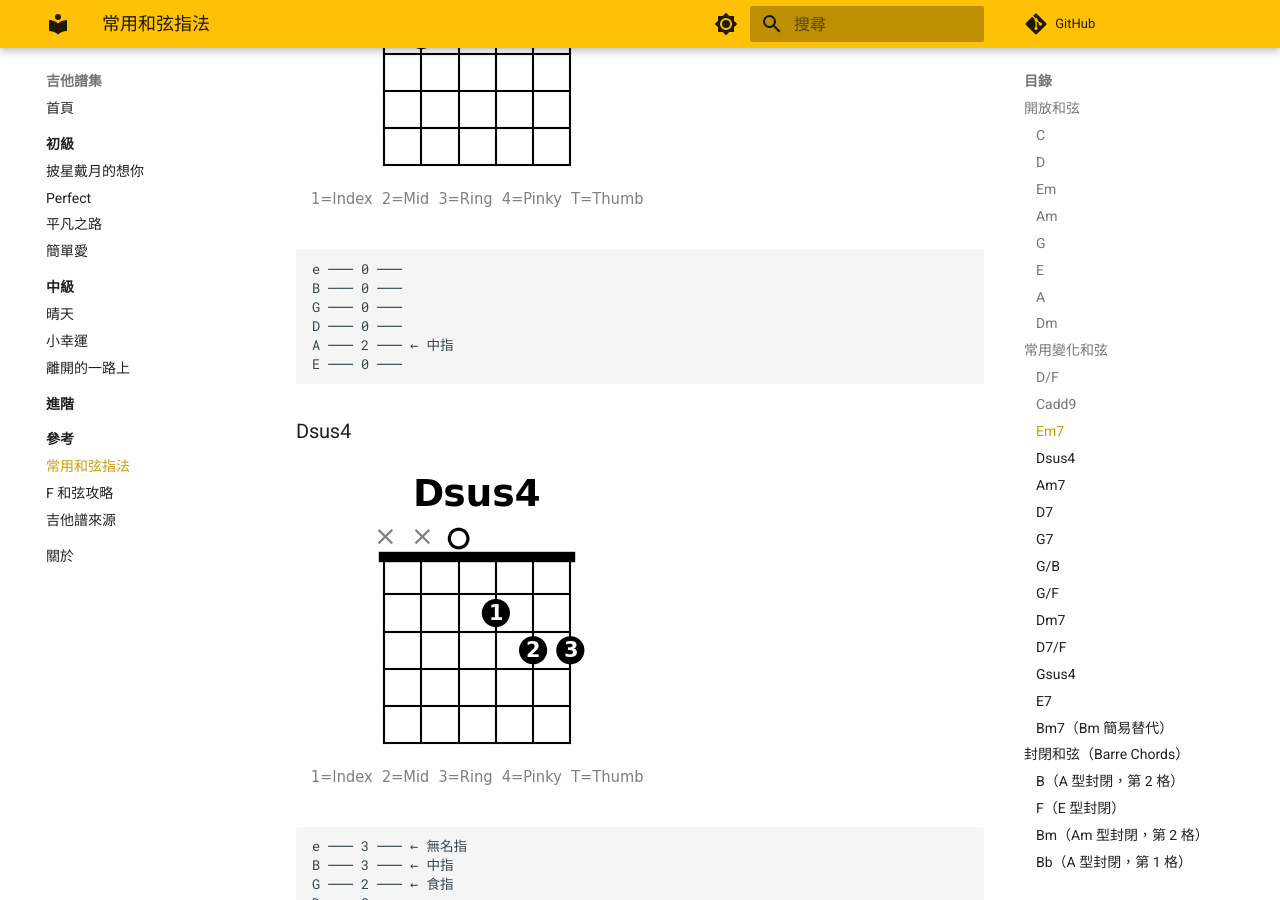
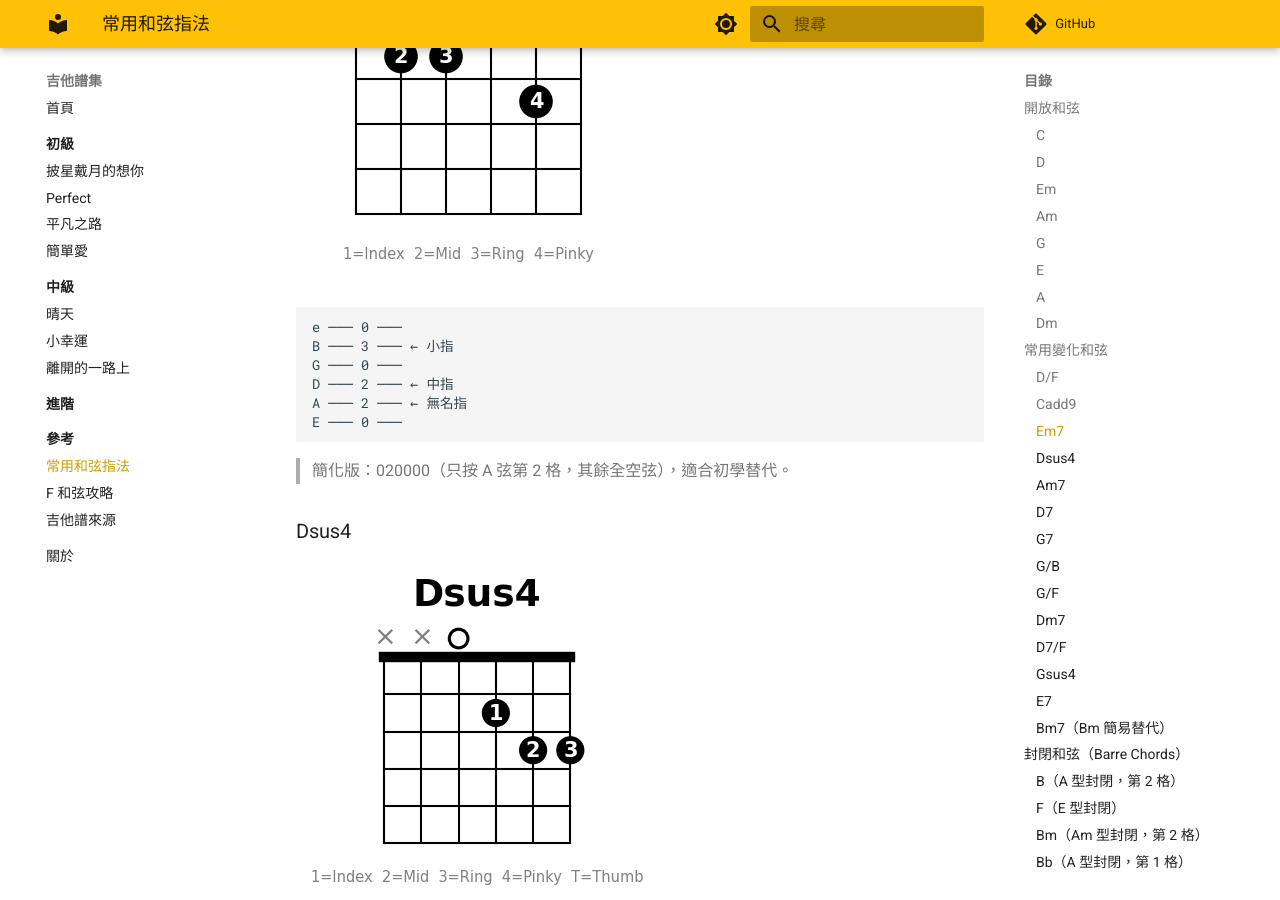
Before and after one commit to justmaker/guitar-scores, an MkDocs documentation site: the page built from docs/reference/chords.md, in a window 1280 px wide and 900 px high, scrolled down 6333 px. Built offline with MkDocs 1.6.1 and Material for MkDocs 9.7.7, drawn with Linux system fonts in a browser that asks for light colours; comment, search, counter and statistics services are not loaded.

Commit message:
fix: Em7 改為標準按法 022030（原 020000 改為簡化版備註）

````diff
--- a/docs/reference/chords.md
+++ b/docs/reference/chords.md
@@ -136,12 +136,14 @@ E ─── X ───
 
 ```
 e ─── 0 ───
-B ─── 0 ───
+B ─── 3 ─── ← 小指
 G ─── 0 ───
-D ─── 0 ───
-A ─── 2 ─── ← 中指
+D ─── 2 ─── ← 中指
+A ─── 2 ─── ← 無名指
 E ─── 0 ───
 ```
+
+> 簡化版：020000（只按 A 弦第 2 格，其餘全空弦），適合初學替代。
 
 ### Dsus4 {#dsus4}
 ![Dsus4](img/dsus4.png)
````
Also changed, not shown: docs/reference/img/em7.png.
